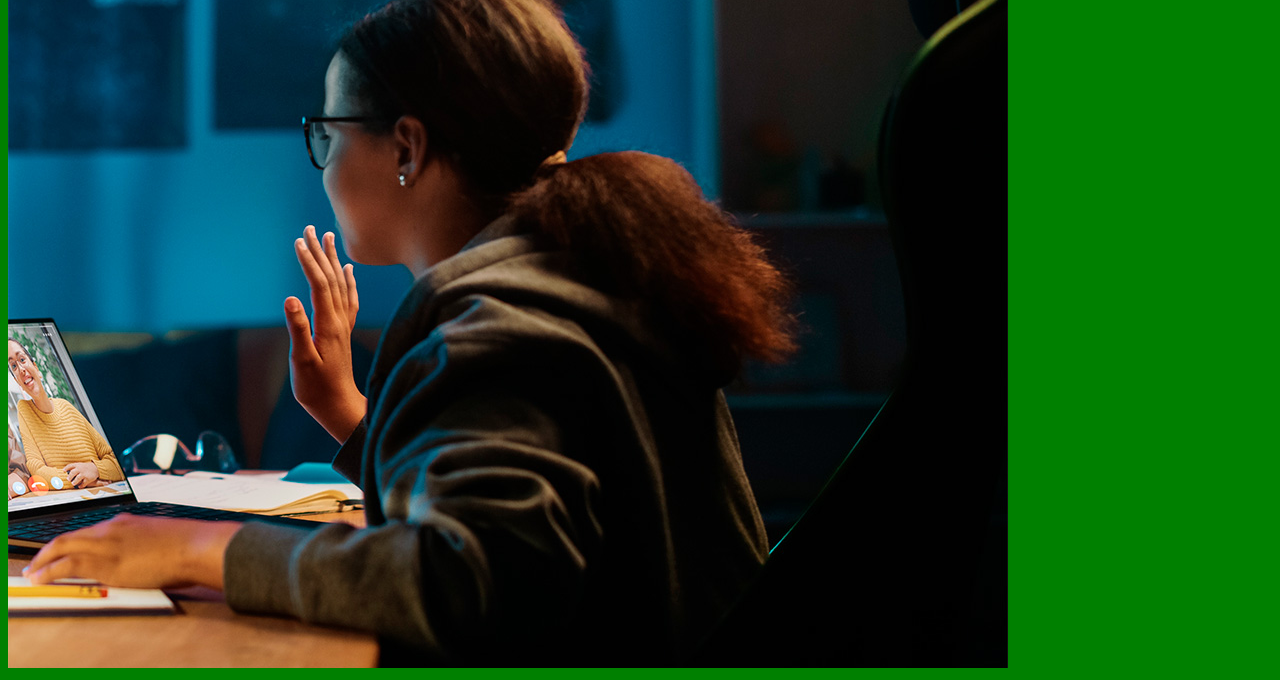
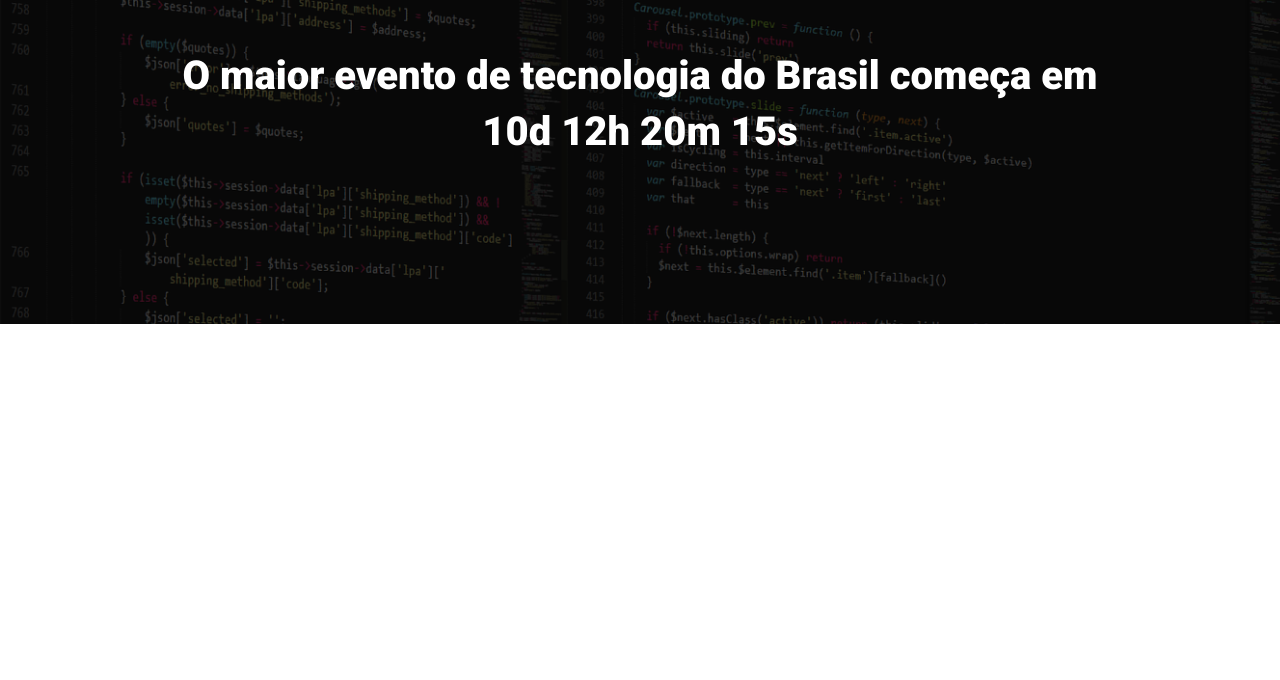
Before and after one commit to fde95/ebacTechTalks, a website built with Parcel: page src/index.html in a window 1280 px wide. Shown: the part 160-840 px from the top of the page. After the commit the page ends 800 px from the top, so only its background shows below. Built offline with nearby package versions, Linux system fonts and the light colour scheme.

Commit message:
Criando o Hero

```diff
--- a/src/index.html
+++ b/src/index.html
@@ -4,13 +4,20 @@
     <meta charset="UTF-8">
     <meta http-equiv="X-UA-Compatible" content="IE=edge">
     <meta name="viewport" content="width=device-width, initial-scale=1.0">
-    <link rel="stylesheet" href="./styles/main.scss">
-    <title>EBAC Talks</title>
+    <link rel="stylesheet" href="./styles/main.scss"> <!--Importando SCSS-->
+    <link rel="preconnect" href="https://fonts.googleapis.com">
+    <link rel="preconnect" href="https://fonts.gstatic.com" crossorigin>
+    <link href="https://fonts.googleapis.com/css2?family=Roboto:wght@400;700;900&display=swap" rel="stylesheet">    <title>EBAC Tech Talks</title>
 </head>
 <body>
-    <h1>Olá Mundo</h1>
-
-    <img src="./images/backend.png" alt="">
+    <header class="hero">
+        <div class="container">
+            <img class="hero__logo" src="./images/ebac_logo.svg" alt="EBAC - Escola Britânica de Artes Criativas e Tecnologia">
+            <p class="hero__text">
+                O maior evento de tecnologia do Brasil começa em 10d 12h 20m 15s
+            </p>
+        </div>
+    </header>
 
 
     <script src="./scripts/main.js"></script>
--- /dev/null
+++ b/src/styles/_hero.scss
@@ -0,0 +1,52 @@
+.hero{
+    padding-top: 64px;
+    padding-bottom: 100px;
+    background-image: url(../images/fundo.png);
+    background-repeat: no-repeat;
+    background-size: cover;
+    position: relative; //Position Relative prende o Absolute a sua dimensão
+
+    .container{
+        position: relative;
+    }
+
+    &::before{
+        content: '';
+        position: absolute;
+        top: 0;
+        left: 0;
+        width: 100%;
+        height: 100%;
+        background-color: #000;
+        opacity: .7;
+    }
+
+
+    &__logo{
+        display: block;
+        margin: 0 auto;
+        height: 80px;
+    }
+
+    &__text{
+        margin-top: 64px;
+        margin-bottom: 64px;
+        font-weight: 800;
+        font-size: 40px;
+        line-height: 56px;
+        text-align: center;
+    }
+
+    @media (max-width:640px){
+        padding: 40px 0;
+        &__logo{
+            height: 40px;
+        }
+
+        &__text{
+            font-size: 22px;
+            line-height: 24px;
+            margin: 24px 0;
+        }
+    }
+}
--- a/src/styles/main.scss
+++ b/src/styles/main.scss
@@ -1,3 +1,23 @@
-body{
-    background-color: green;
+@use 'hero';
+
+*{
+    margin: 0;
+    padding: 0;
+    box-sizing: border-box;
+    font-family: 'Roboto', sans-serif;
+    color: #fff;
 }
+
+.container{
+    max-width: 960px;
+    width: 100%;
+    margin: 0 auto;
+
+    @media (max-width: 640px){
+        max-width: 80%;
+    }
+
+    @media (max-width: 1024px){
+        max-width: 90%;
+    }
+}
```
